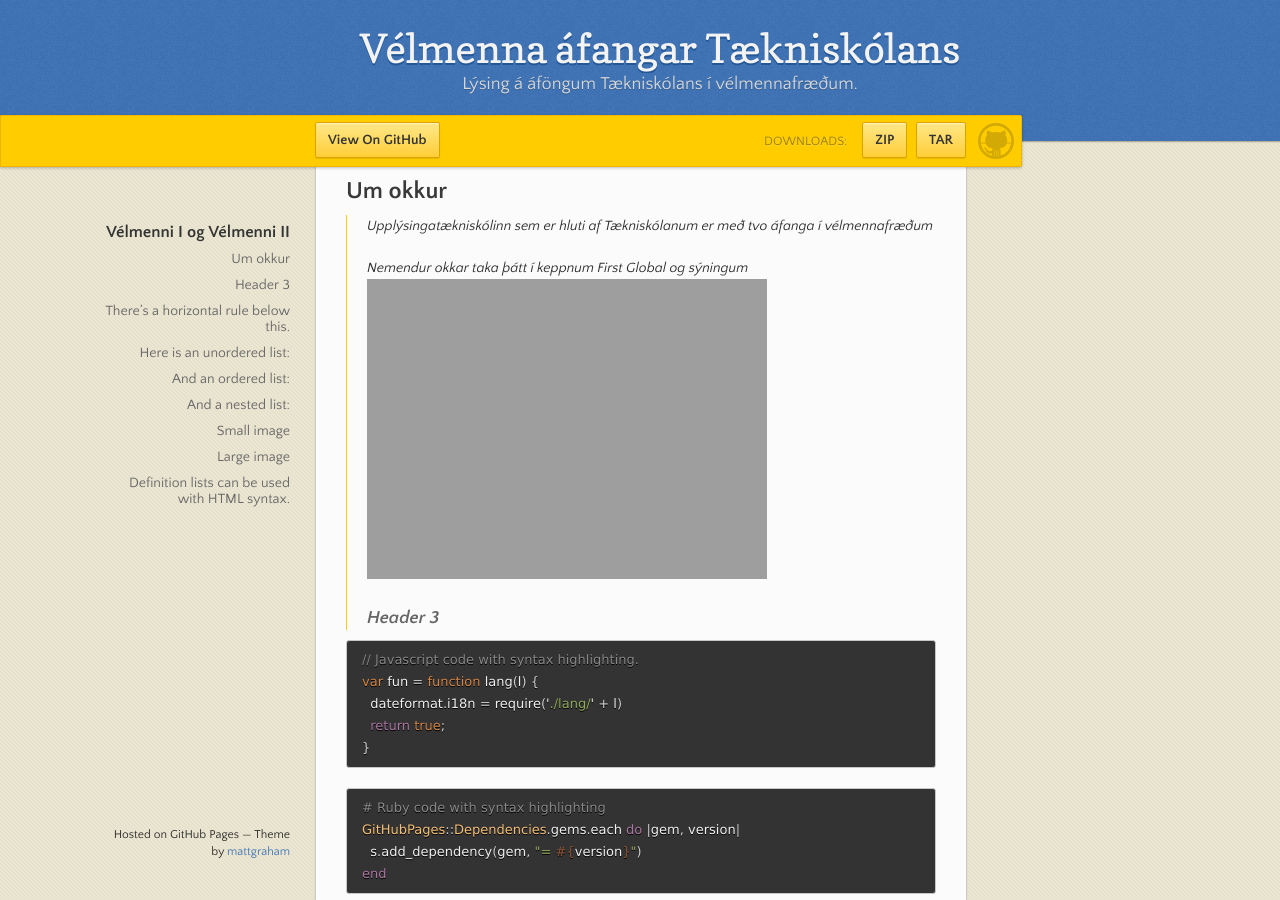
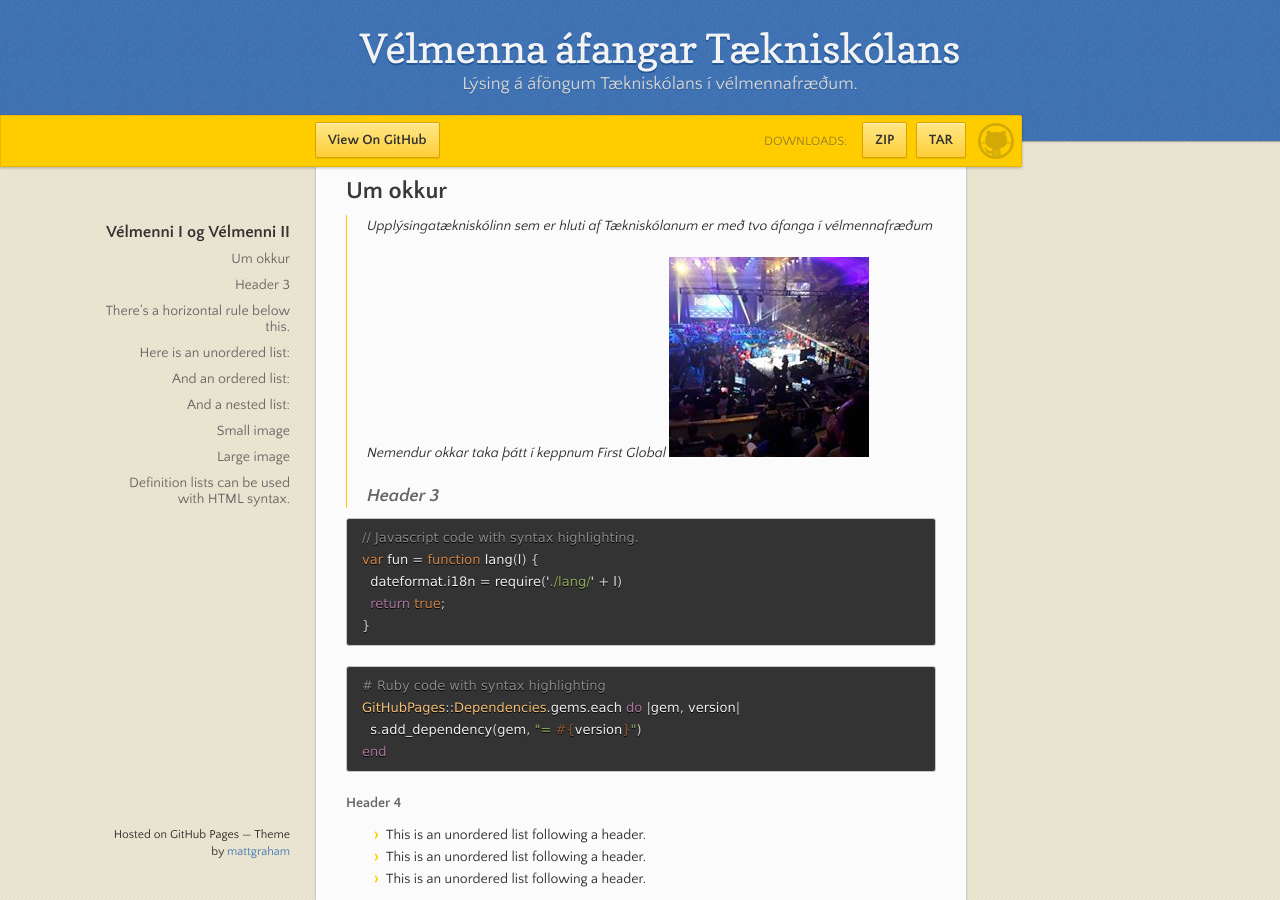
Before and after one commit to eirben/eirben.github.io, a Jekyll site: the page built from index.md, in a window 1280 px wide and 900 px high, scrolled down 547 px. Built offline with Jekyll 4.4.1, drawn with Linux system fonts in a browser that asks for light colours; our own code applies the rules of GitHub Pages for plain Markdown files.

Commit message:
Update index.md

````diff
--- a/index.md
+++ b/index.md
@@ -6,8 +6,8 @@ Nemendur Tækniskólans tóku þátt í First Global vélmennakeppni og í kjöl
 
 > Upplýsingatækniskólinn sem er hluti af Tækniskólanum er með tvo áfanga í vélmennafræðum
 >
-> Nemendur okkar taka þátt í keppnum First Global og sýningum
-![First Global keppni](https://eirben.github.io/firstglobal.jpg)
+> Nemendur okkar taka þátt í keppnum First Global
+![First Global keppni](https://eirben.github.io/firstglobal1.jpg)
 ### Header 3
 
 ```js
````
